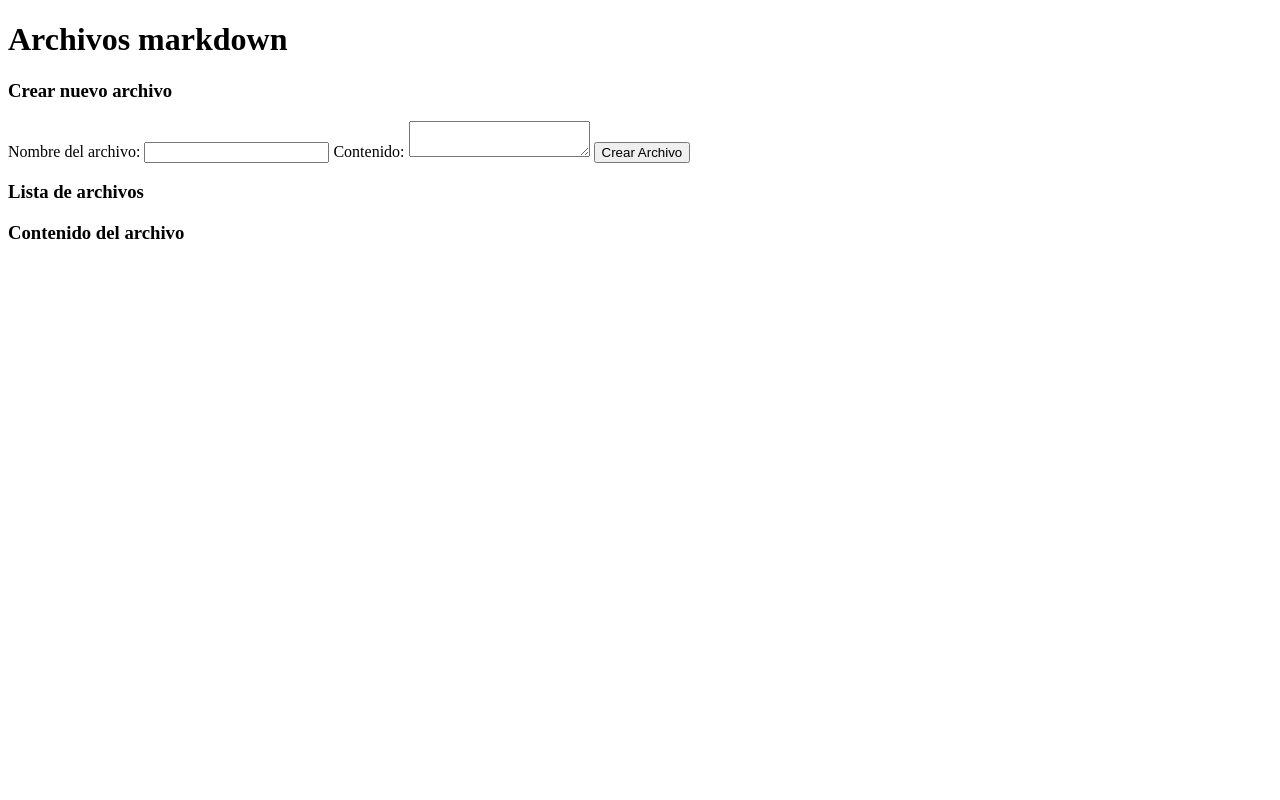
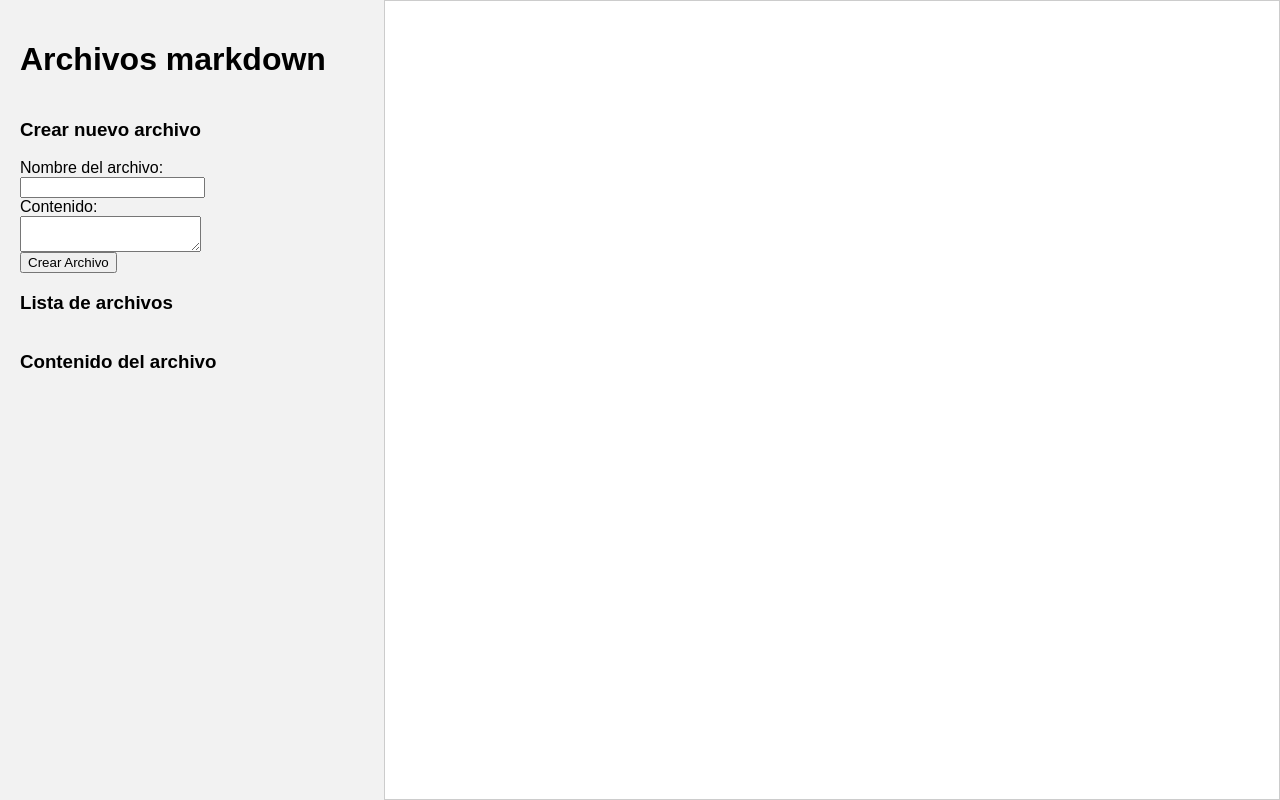
Before and after one commit to FiorelaClarz/Lab04---AJAX, a website: page EjerciciosPropuestos/html/index.html in a window 1280 px wide. Drawn offline with Linux system fonts and the light colour scheme; no server answers.

Commit message:
añadir estilo a la página

```diff
--- a/EjerciciosPropuestos/html/index.html
+++ b/EjerciciosPropuestos/html/index.html
@@ -3,6 +3,7 @@
 <head>
     <meta charset="UTF-8">
     <meta name="viewport" content="width=device-width, initial-scale=1.0">
+    <link rel="stylesheet" href="styles.css">
 </head>
 <body>
     <h1>Archivos markdown</h1>
@@ -15,7 +16,6 @@
     <h3>Lista de archivos</h3>
     <div id="lista"></div>
     <h3>Contenido del archivo</h3>
-    <p id="contenido"></p>
     <div id="div"></div>
 </body>
 <script src="Ejercicio1.js"></script>
--- /dev/null
+++ b/EjerciciosPropuestos/html/styles.css
@@ -0,0 +1,26 @@
+body {
+    font-family: Arial, sans-serif;
+    margin: 0;
+    padding: 20px;
+    background-color: #f2f2f2;
+    display: flex;
+    flex-direction: column;
+    align-items: flex-start;
+}
+.container {
+    display: flex;
+    flex: 1;
+    width: 100%;
+    justify-content: flex-end;
+}
+#div {
+    position: fixed;
+    top: 0;
+    right: 0;
+    width: 70%;
+    height: 100%;
+    background-color: #fff;
+    padding: 20px;
+    border: 1px solid #ccc;
+    box-sizing: border-box;
+}
```
Also changed, not shown: EjerciciosPropuestos/server.js (+2 -9 lines).
